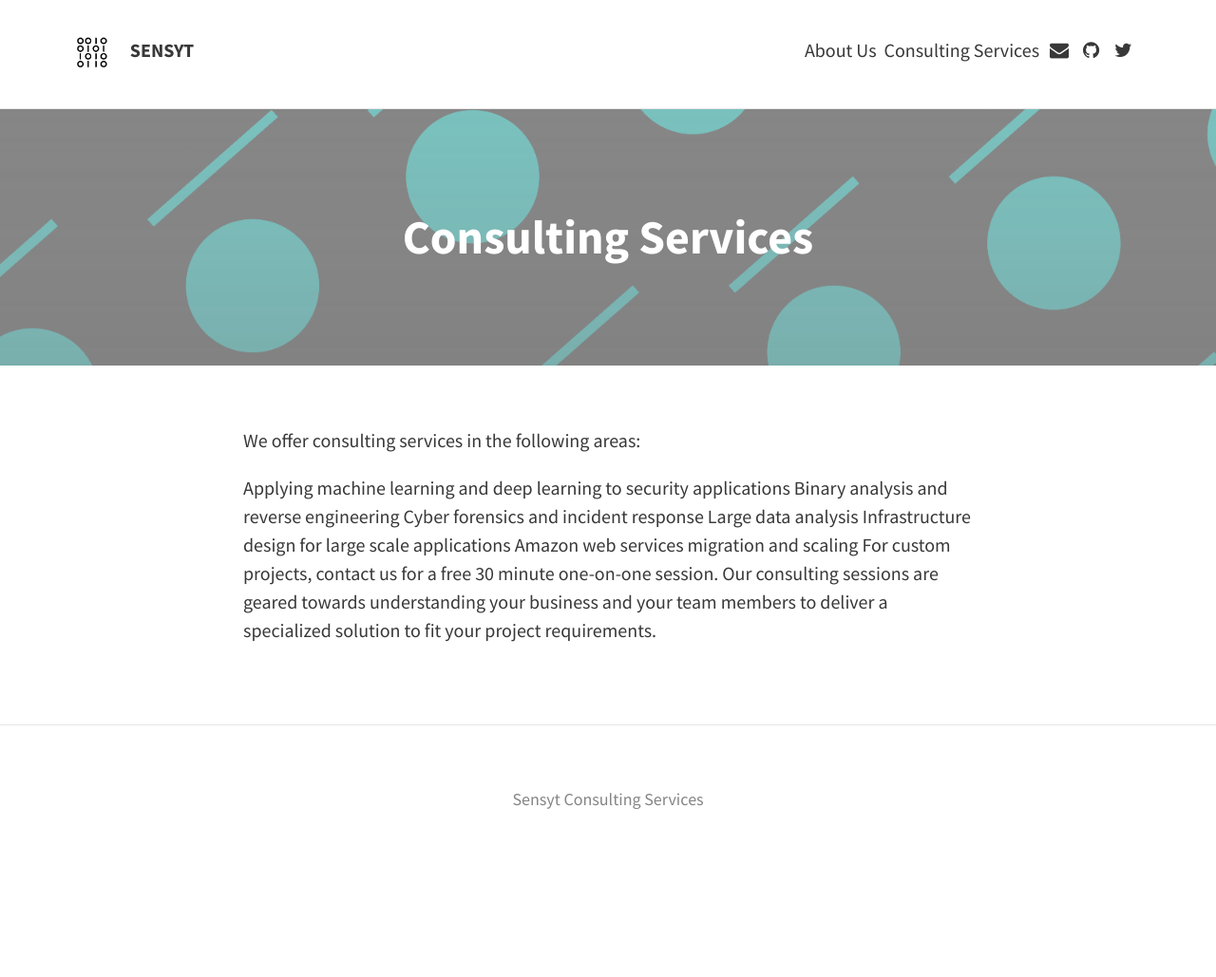
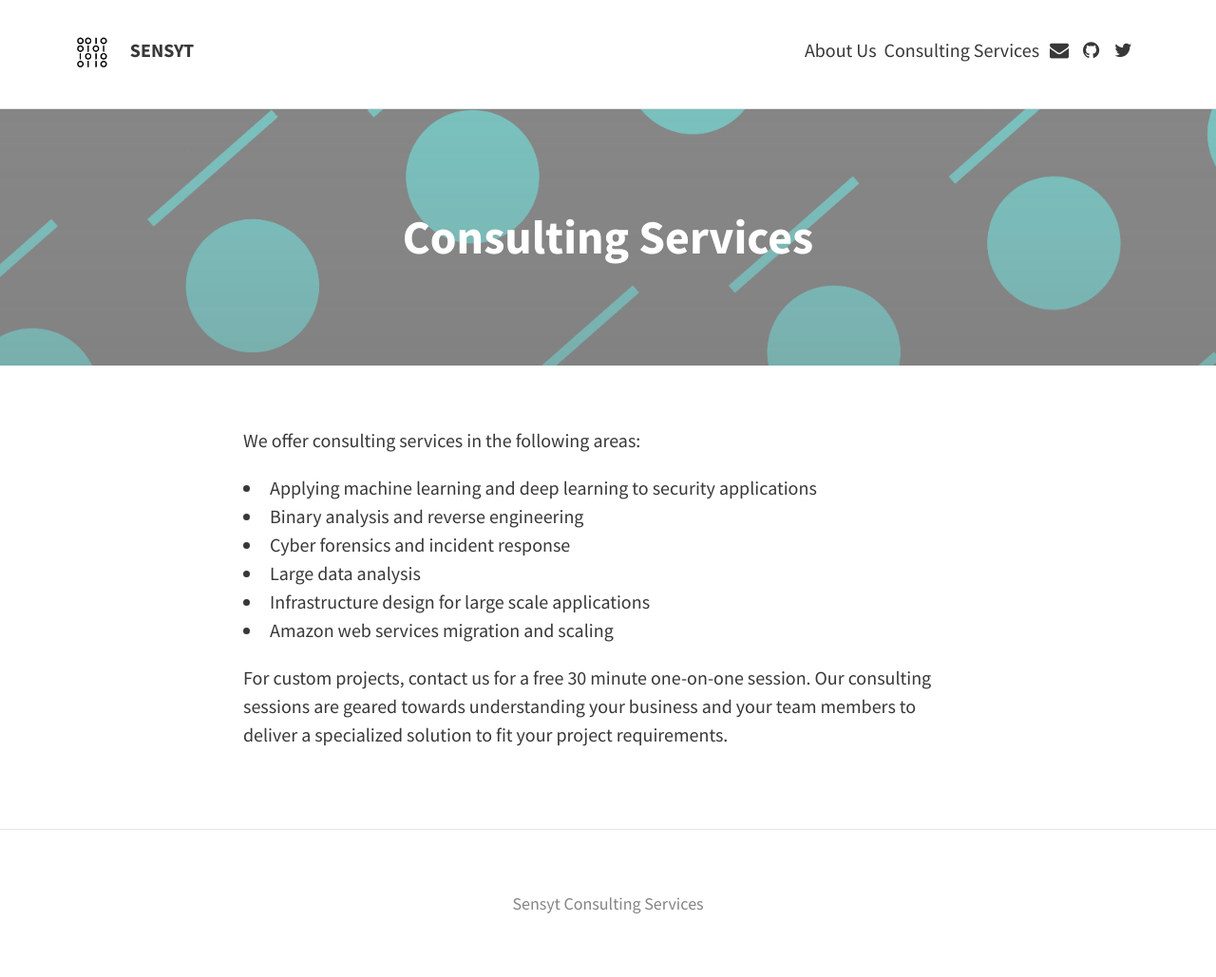
Before and after one commit to alrawi/sensyt.github.io, a Jekyll site: the page built from services.md, in a window 1280 px wide. Shown: the whole page at 95% size. Built offline with Jekyll 4.4.1, drawn with Linux system fonts in a browser that asks for light colours; nearby versions of some CDN libraries; before the commit the page ends 919 px from its top, so only the background shows below that.

Commit message:
Update services.md

```diff
--- a/services.md
+++ b/services.md
@@ -7,11 +7,11 @@ feature-img: "img/sample_feature_img_3.png"
 ---
 
 We offer consulting services in the following areas:
+-  Applying machine learning and deep learning to security applications
+-  Binary analysis and reverse engineering
+-  Cyber forensics and incident response
+-  Large data analysis
+-  Infrastructure design for large scale applications
+-  Amazon web services migration and scaling
 
-Applying machine learning and deep learning to security applications
-Binary analysis and reverse engineering
-Cyber forensics and incident response
-Large data analysis
-Infrastructure design for large scale applications
-Amazon web services migration and scaling
 For custom projects, contact us for a free 30 minute one-on-one session. Our consulting sessions are geared towards understanding your business and your team members to deliver a specialized solution to fit your project requirements.
```
